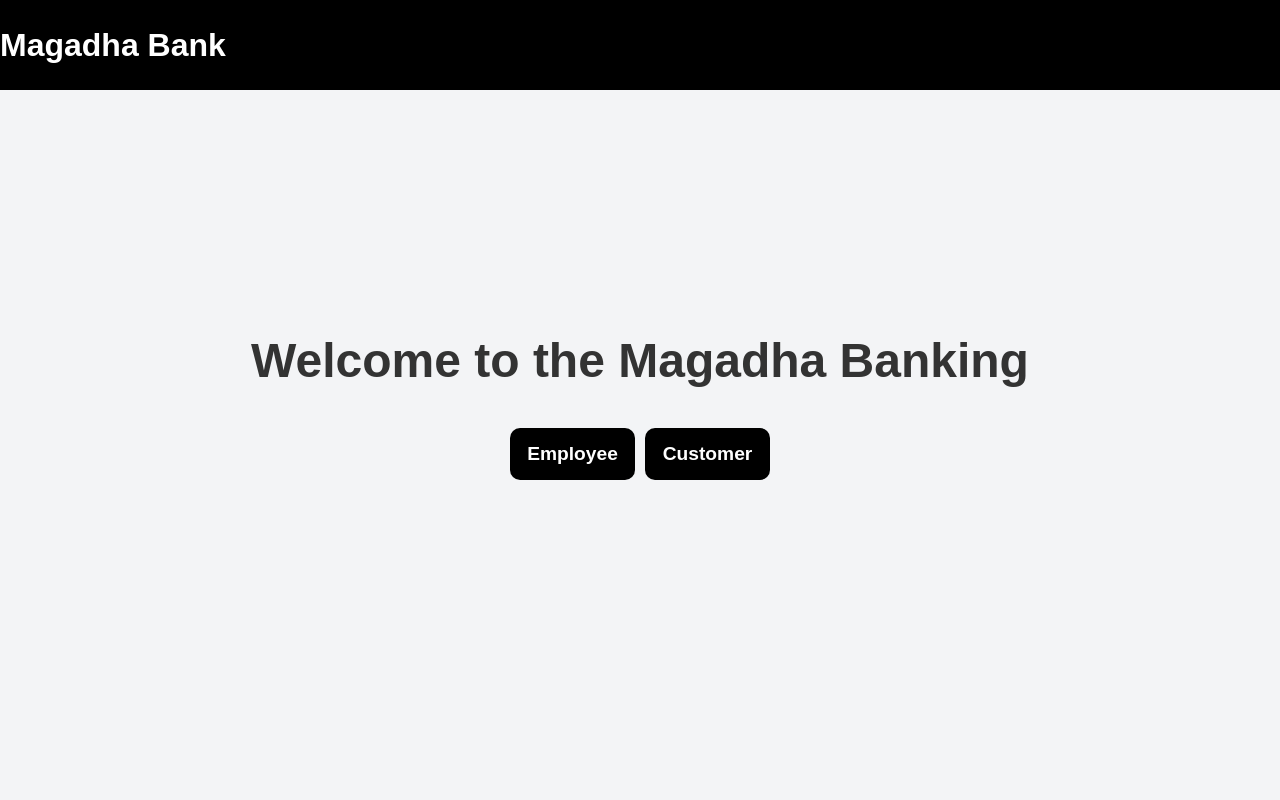
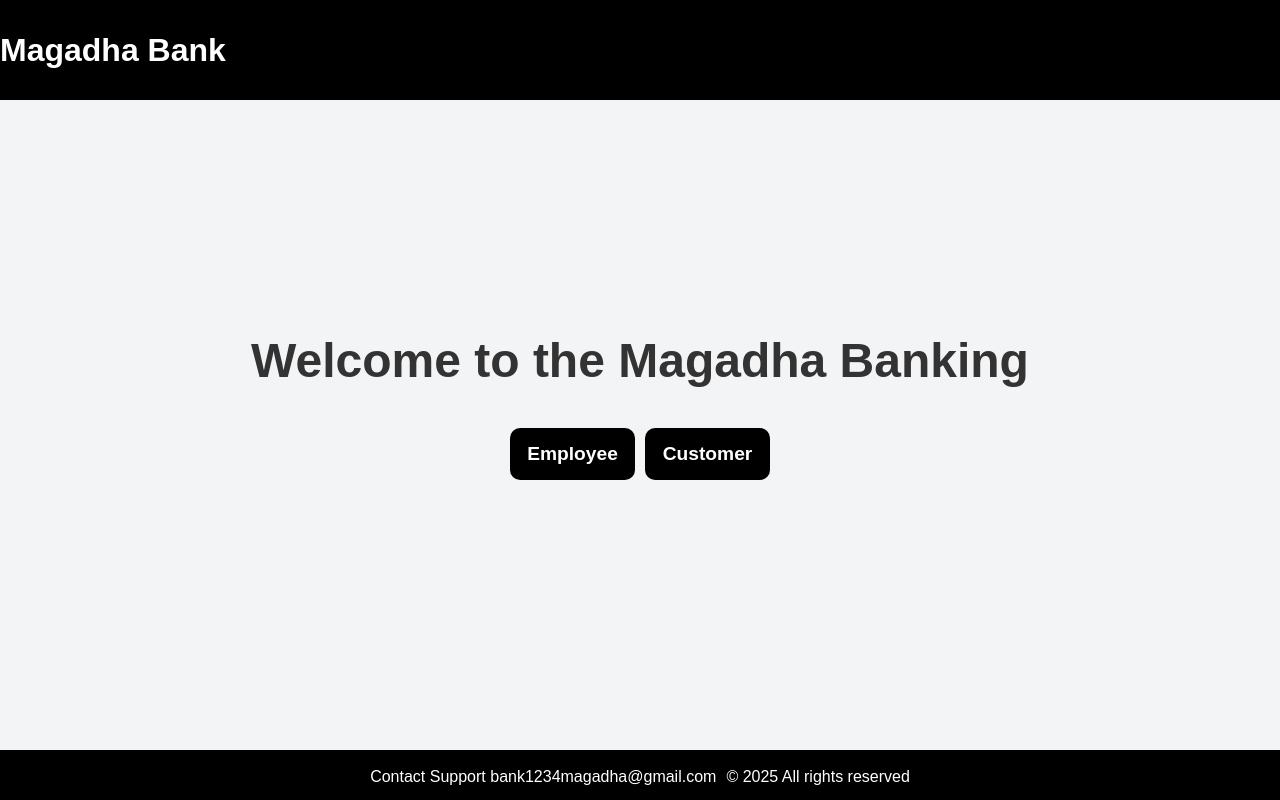
Before and after one commit to jagadeeshpj1610/bankProject, a React (Vite) app in the folder frontend/: page / in a window 1280 px wide. Built offline with nearby package versions, Linux system fonts and the light colour scheme.

Commit message:
add the footer component and its styles also

```diff
--- a/frontend/src/components/App.jsx
+++ b/frontend/src/components/App.jsx
@@ -1,9 +1,8 @@
-import React, { useEffect, useState } from "react";
 import { BrowserRouter as Router, Routes, Route, Navigate } from "react-router-dom";
 import AdminSidebar from "./AdminSisebar";
 import UserSidebar from "./userSidebar";
 import UserHome from "./userDashboard";
-import AdminHome from "./AdminHome";
+import AdminHome from "./Adminhome";
 import LoginPage from "./LoginPage";
 import AdminLoginPage from "./adminLoginPage";
 import MoneyTransfer from "./MoneyTransfer";
@@ -16,16 +15,10 @@ import Welcome from "./Welcome";
 import UserSignup from "./Signup";
 import Header from "./header";
 import Checkbalance from "./checkBalance";
+import Footer from "./footer";
 
 const App = () => {
-  const [role, setRole] = useState(localStorage.getItem('role') || '');
 
-  useEffect(() => {
-    const userRole = localStorage.getItem('role');
-    if (userRole) {
-      setRole(userRole);
-    }
-  }, []);
 
   return (
     <>
@@ -48,6 +41,7 @@ const App = () => {
           <Route path="*" element={<Navigate to="/login" />} />
         </Routes>
       </Router>
+      <Footer />
     </>
   );
 };
--- a/frontend/src/components/footer.jsx
+++ b/frontend/src/components/footer.jsx
@@ -0,0 +1,16 @@
+import '../css/header.css'
+
+const Footer = () => {
+  return (
+    <footer>
+      <div className="footer">
+        <p>Contact Support <span>bank1234magadha@gmail.com</span></p>
+        <br />
+        <br />
+        <p>&copy; 2025 All rights reserved</p>
+      </div>
+    </footer>
+  );
+};
+
+export default Footer;
--- a/frontend/src/css/header.css
+++ b/frontend/src/css/header.css
@@ -2,7 +2,7 @@
   position: fixed;
   top: 0;
   width: 100%;
-  height: 90px;
+  height: 100px;
   z-index: 1000;
   background-color: black;
   color: white;
@@ -60,3 +60,20 @@
   border-radius: 8px;
   margin-bottom: 15px;
 }
+
+footer div{
+  display: flex;
+  justify-content: center;
+  align-items: center;
+  background-color: black;
+  height: 50px;
+  width: 100%;
+  position: fixed;
+  bottom: 0;
+  gap: 5px;
+}
+
+footer p{
+  color: white;
+  font-size: 16px;
+}
```
